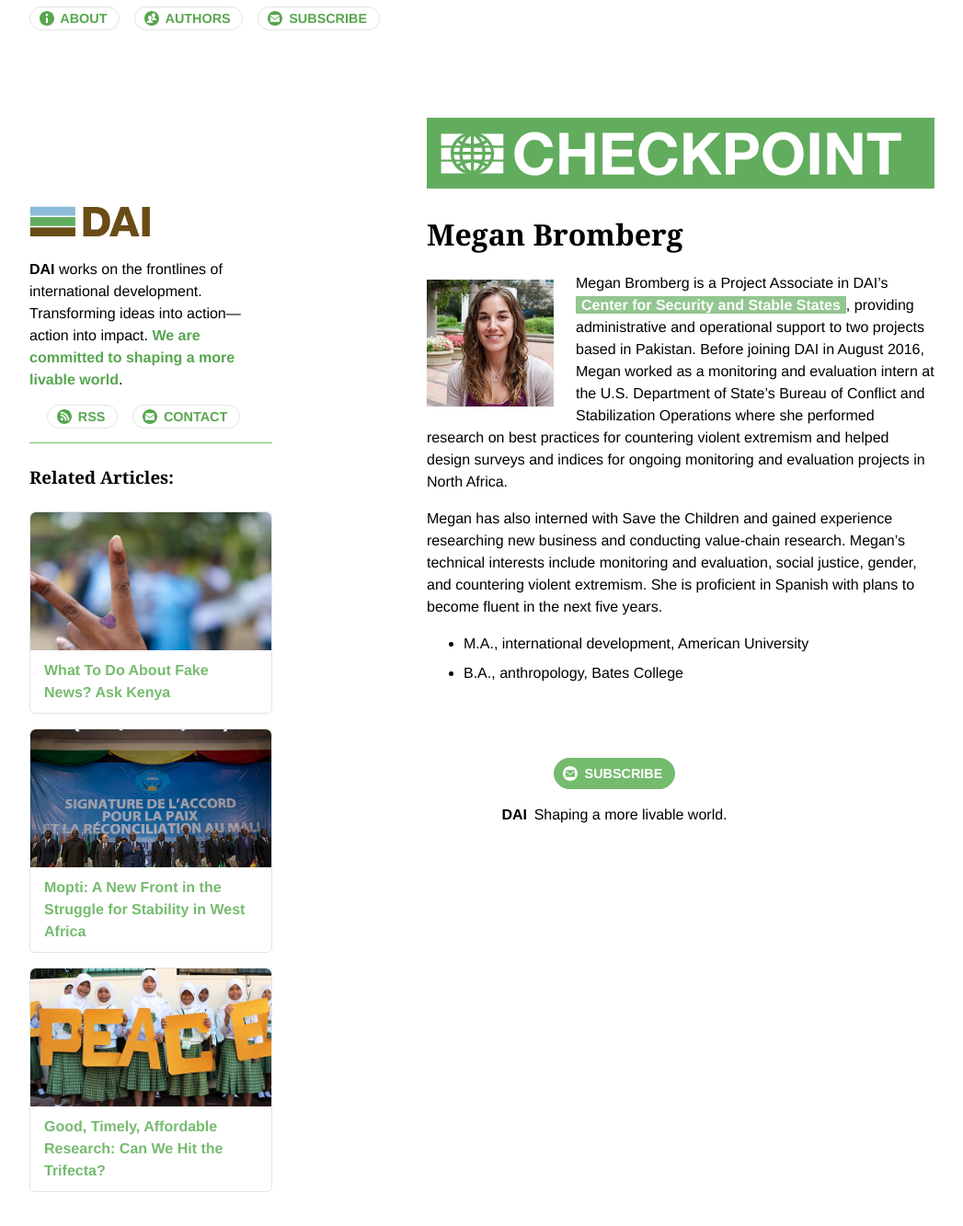
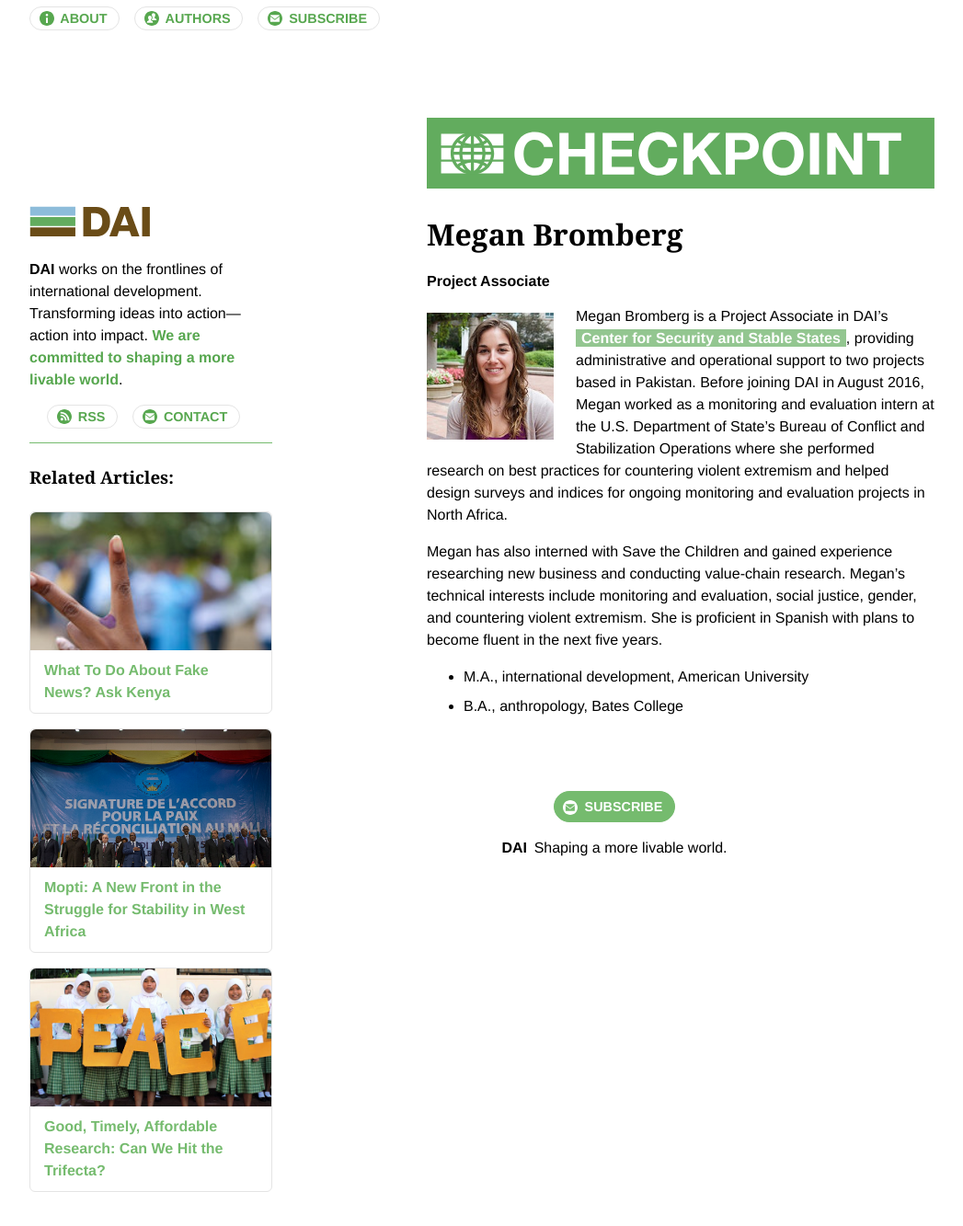
Before and after one commit to BryanSchuetz/CS-, a Jekyll site: the page built from _authors/megan-bromberg.markdown, in a window 1280 px wide. Shown: the whole page at 92% size, without its empty margins (116-1163 px from the left). Built offline with Jekyll 4.4.1, drawn with Linux system fonts in a browser that asks for light colours.

Commit message:
Updated Megan Bromberg

```diff
--- a/_authors/megan-bromberg.markdown
+++ b/_authors/megan-bromberg.markdown
@@ -1,6 +1,7 @@
 ---
 title: Megan Bromberg
 date: 2017-09-08 15:55:00 Z
+Job: Project Associate
 Image: "/uploads/Megan%20B%20Photo.jpg"
 ---
 
```
